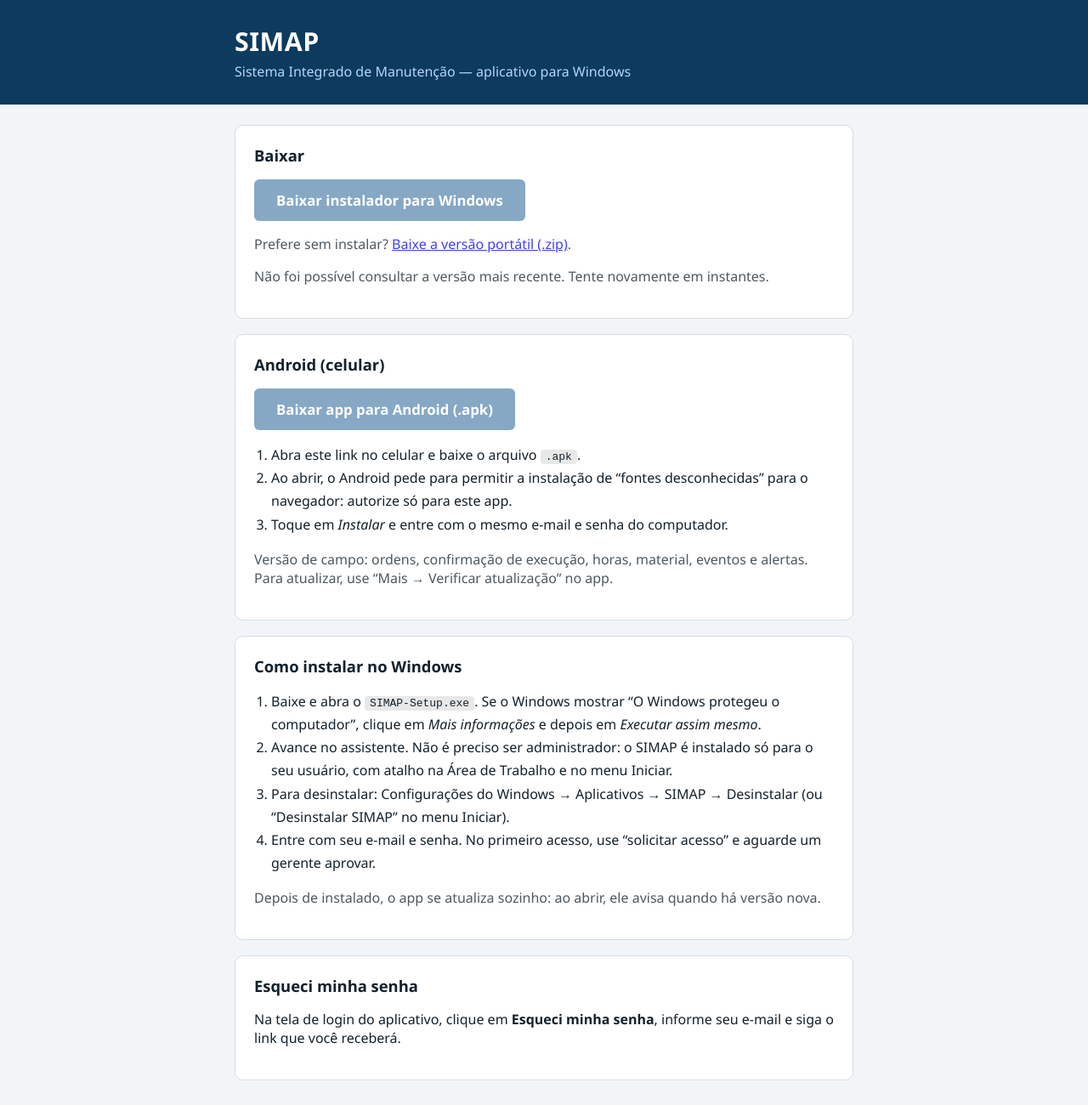
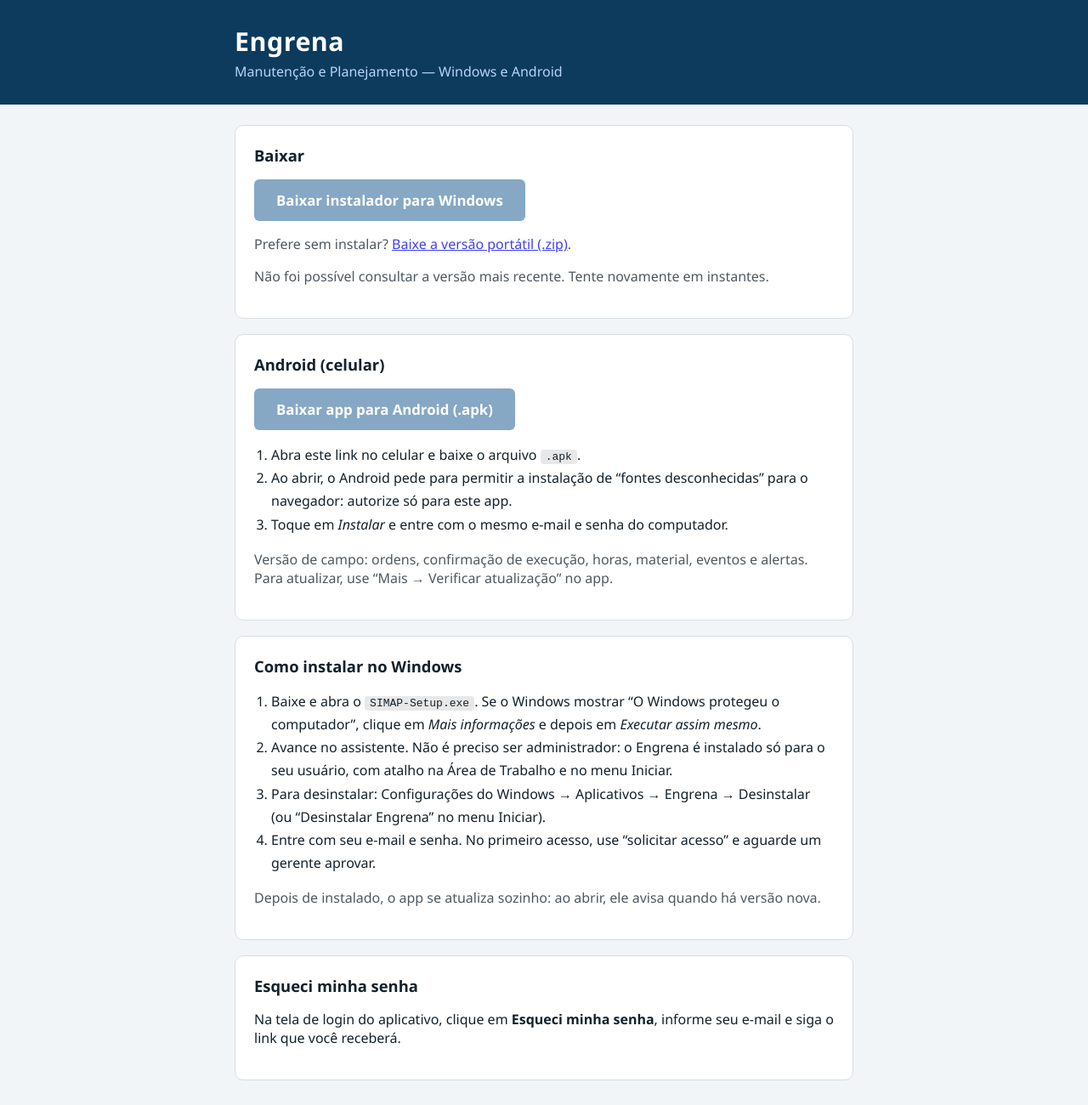
Before and after one commit to BrunoQuinani/engrena-download, a plain HTML site: page index.html in a window 1280 px wide. Shown: the whole page at 85% size. Drawn offline with Linux system fonts and the light colour scheme; no server answers.

Commit message:
Marca Engrena na pagina
Co-Authored-By: Claude Sonnet 5.5 <noreply@anthropic.com>

```diff
--- a/index.html
+++ b/index.html
@@ -3,8 +3,8 @@
 <head>
   <meta charset="utf-8">
   <meta name="viewport" content="width=device-width, initial-scale=1">
-  <title>SIMAP - Download</title>
-  <meta name="description" content="Baixe o SIMAP, Sistema Integrado de Manutenção para Windows.">
+  <title>Engrena - Download</title>
+  <meta name="description" content="Baixe o Engrena, manutenção e planejamento para Windows e Android.">
   <style>
     :root { --marinho:#0c3b5e; --destaque:#0f548c; --claro:#b4d6fa; --fundo:#f2f5f8; --texto:#14212b; --card:#fff; --borda:#d6dde0; }
     @media (prefers-color-scheme: dark) {
@@ -29,8 +29,8 @@
 </head>
 <body>
   <header><div class="in">
-    <h1>SIMAP</h1>
-    <p>Sistema Integrado de Manutenção — aplicativo para Windows</p>
+    <h1>Engrena</h1>
+    <p>Manutenção e Planejamento — Windows e Android</p>
   </div></header>
 
   <main>
@@ -60,8 +60,8 @@
       <h2>Como instalar no Windows</h2>
       <ol>
         <li>Baixe e abra o <code>SIMAP-Setup.exe</code>. Se o Windows mostrar “O Windows protegeu o computador”, clique em <em>Mais informações</em> e depois em <em>Executar assim mesmo</em>.</li>
-        <li>Avance no assistente. Não é preciso ser administrador: o SIMAP é instalado só para o seu usuário, com atalho na Área de Trabalho e no menu Iniciar.</li>
-        <li>Para desinstalar: Configurações do Windows → Aplicativos → SIMAP → Desinstalar (ou “Desinstalar SIMAP” no menu Iniciar).</li>
+        <li>Avance no assistente. Não é preciso ser administrador: o Engrena é instalado só para o seu usuário, com atalho na Área de Trabalho e no menu Iniciar.</li>
+        <li>Para desinstalar: Configurações do Windows → Aplicativos → Engrena → Desinstalar (ou “Desinstalar Engrena” no menu Iniciar).</li>
         <li>Entre com seu e-mail e senha. No primeiro acesso, use “solicitar acesso” e aguarde um gerente aprovar.</li>
       </ol>
       <p class="nota">Depois de instalado, o app se atualiza sozinho: ao abrir, ele avisa quando há versão nova.</p>
@@ -90,7 +90,7 @@
         a.removeAttribute("aria-disabled");
         document.getElementById("portatil").href = m.url;
         const apk = document.getElementById("baixar-apk");
-        if (m.apk) { apk.href = m.apk.replace(/SIMAP-Campo-[\d.]+\.apk$/, "SIMAP-Campo.apk"); apk.removeAttribute("aria-disabled"); }
+        if (m.apk) { apk.href = m.apk.replace(/Engrena-Campo-[\d.]+\.apk$/, "Engrena-Campo.apk"); apk.removeAttribute("aria-disabled"); }
         else apk.textContent = "Android: em breve";
         document.getElementById("versao").textContent = "versão " + m.version;
         if (m.notes) document.getElementById("notas").textContent = "Novidades: " + m.notes;
```
Also changed, not shown: reset.html (+2 -2 lines).
